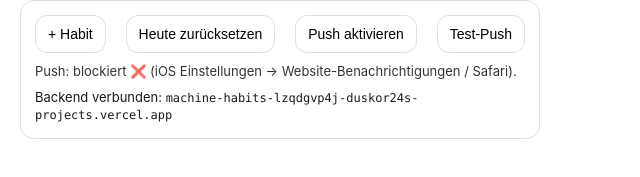
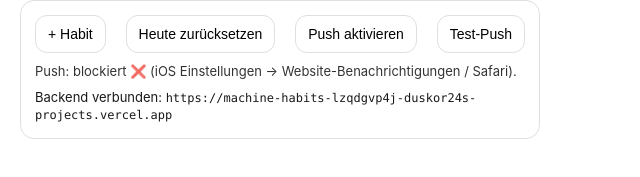
Before and after one commit to duskor24/machine-habits, a website: page docs/index.html in a window 1280 px wide. Shown: the part 383-560 px from the top of the page, without its empty margins (0-640 px from the left). Drawn offline with Linux system fonts and the light colour scheme.

Commit message:
Update index.html

```diff
--- a/docs/index.html
+++ b/docs/index.html
@@ -55,8 +55,8 @@
   <script>
     // ========= CONFIG =========
     // After deploying the backend to Vercel, paste its URL here, e.g.:
-    // const API_BASE = "machine-habits-lzqdgvp4j-duskor24s-projects.vercel.app";
-    const API_BASE = "machine-habits-lzqdgvp4j-duskor24s-projects.vercel.app";
+    // const API_BASE = "https://machine-habits-lzqdgvp4j-duskor24s-projects.vercel.app";
+    const API_BASE = "https://machine-habits-lzqdgvp4j-duskor24s-projects.vercel.app";
     // ==========================
 
     const $ = (id) => document.getElementById(id);
```
